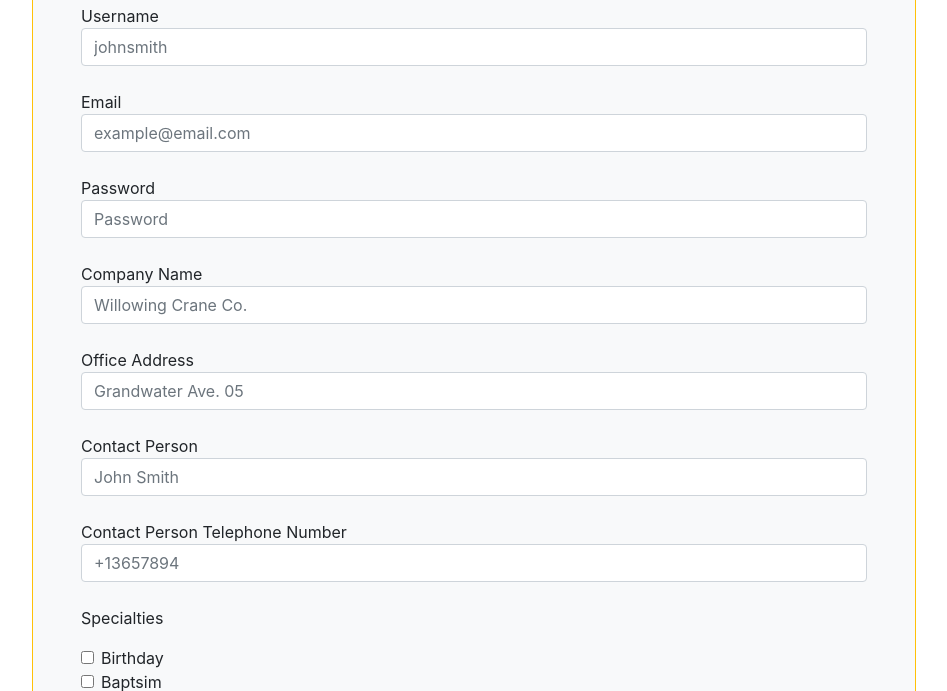
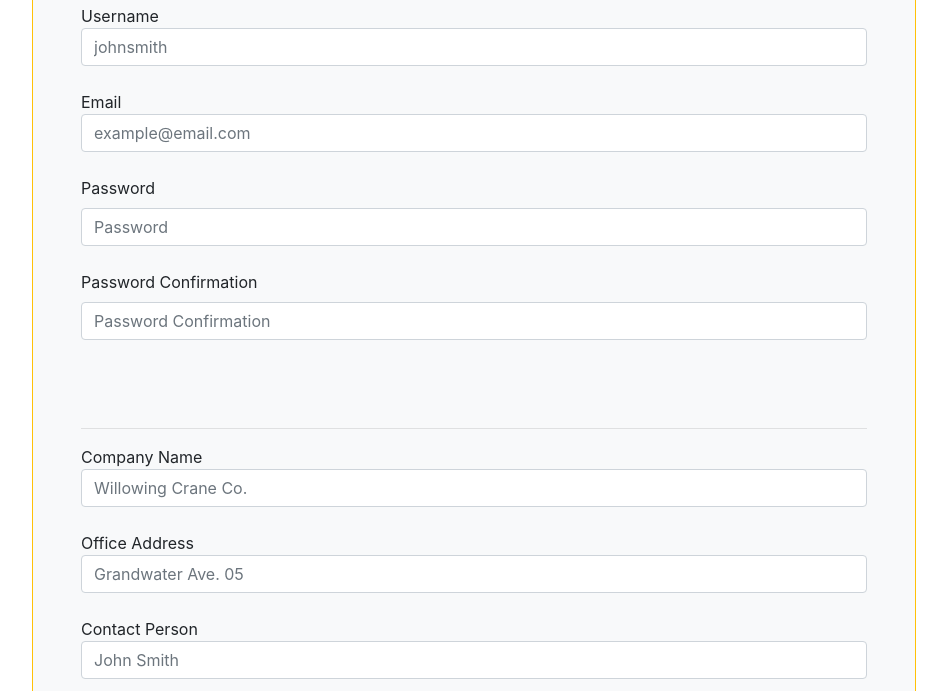
Before and after one commit to acailuv/Eventer, a PHP site: page /html/vendor.html in a window 1280 px wide. Shown: the part 291-982 px from the top of the page, without its empty margins (166-1113 px from the left). Run offline with PHP 8.4, Linux system fonts and the light colour scheme.

Commit message:
Added Password Confirmation + Email Regex + Username Optimization

```diff
--- a/html/vendor.html
+++ b/html/vendor.html
@@ -16,8 +16,14 @@
                 <input type="text" id="user_name" class="form-control mb-4" placeholder="johnsmith" name="user_name" required>
                 <label class="form-check-label" for="email">Email</label>
                 <input type="email" id="email" class="form-control mb-4" placeholder="example@email.com" name="email" required>
-                <label class="form-check-label" for="password">Password</label>
-                <input type="password" id="password" class="form-control mb-4" placeholder="Password" name="password" required>
+                <label for="password">Password</label>
+                <input type="password" id="password" class="form-control mb-4" placeholder="Password" name="password" onkeyup="check()"; required>
+                <label for="confirm_password">Password Confirmation</label>
+                <input type="password" id="confirm_password" class="form-control mb-4" placeholder="Password Confirmation" name="confirm_password" onkeyup="check();" required>
+                <span id='message'></span>
+                <br>
+                <br>
+                <hr>
                 <label class="form-check-label" for="company_name">Company Name</label>
                 <input type="text" id="company_name" class="form-control mb-4" placeholder="Willowing Crane Co." name="company_name" required>
                 <label class="form-check-label" for="office_address">Office Address</label>
@@ -80,8 +86,8 @@
                 <label class="form-check-label" for="description">Description</label>
                 <input type="text" id="description" class="form-control mb-4" placeholder="Hi! This is Willowing Crane Co. Where we make your dreams come true." name="description" required>
                 <label class="form-check-label" for="price_range">Estimated Hiring Price</label>
-                <input type="text" id="price_range" class="form-control mb-4" placeholder="2000000" name="price_range" required>
-                <button class="btn btn-outline-info btn-rounded btn-block my-4 waves-effect z-depth-0" type="submit" id="submit" name="submit">Register</button>
+                <input type="number" id="price_range" class="form-control mb-4" placeholder="2000000" name="price_range" required>
+                <button class="btn btn-outline-info btn-rounded btn-block my-4 waves-effect z-depth-0" type="submit" id="submit" name="submit" value="submit">Register</button>
                 Sign Up as a User? <a href="/html/user.html">Click Here.</a><br>
                 Already a Member? <a href="/html/login.html">Click Here.</a>
             </form>
--- a/index.php
+++ b/index.php
@@ -14,9 +14,9 @@
 
     Things to improve [IMPORTANT - MAKE THIS YOUR TOP PRIORITY]:
     > Password confirmation: when signing up, if the password != confirmation, display an error message
-                             achieve this using javascript somehow.
-    > Email regex: example - will accept 'a@b.c' or 'example@email.com' but will not accept entry other than that format
-    > NO duplicate username when signing up (vendor + user)
+                             achieve this using javascript somehow. (DONE)
+    > Email regex: example - will accept 'a@b.c' or 'example@email.com' but will not accept entry other than that format (DONE)
+    > NO duplicate username when signing up (vendor + user) (DONE)
 
     Things to add [DO THIS AFTER YOU ARE DONE]:
     > Profile picture upload.
--- a/js/main.js
+++ b/js/main.js
@@ -12,10 +12,22 @@ $(function(){
         $(this).load(file);
     });
 
-    // Load Resusable PHP Objects
+    // Load Reusable PHP Objects
     var includes = $('[data-include-php]');
     jQuery.each(includes, function(){
         var file = '/php/' + $(this).data('include-php') + '.php';
         $(this).load(file);
     });
 });
+
+    // Password confirmation
+    var check = function() {
+      if (document.getElementById('password').value ==
+        document.getElementById('confirm_password').value) {
+        document.getElementById('message').style.color = 'green';
+        document.getElementById('message').innerHTML = 'Password Match';
+      } else {
+        document.getElementById('message').style.color = 'red';
+        document.getElementById('message').innerHTML = 'Password doesnt Match!';
+      }
+    }
--- a/php/shoppage.php
+++ b/php/shoppage.php
@@ -75,9 +75,11 @@ $general = $vendor_data['general'];
             <p>Contact Person: <?php echo $contact; ?> </p>
             <p>Telephone Number: <?php echo $telephone; ?> </p>
             <p>Email: <?php echo $email; ?> </p>
+            <br>
 
             <h3><i class="fas fa-glass-cheers"></i> About this Organizer</h3>
             <p><?php echo $description; ?></p>
+            <br>
 
             <h3><i class="fas fa-star"></i> Specialties</h3>
             <ul>
```
Also changed, not shown: html/user.html (+7 -5 lines), php/user.php (+41 -0 lines), php/vendor.php (+11 -2 lines).
